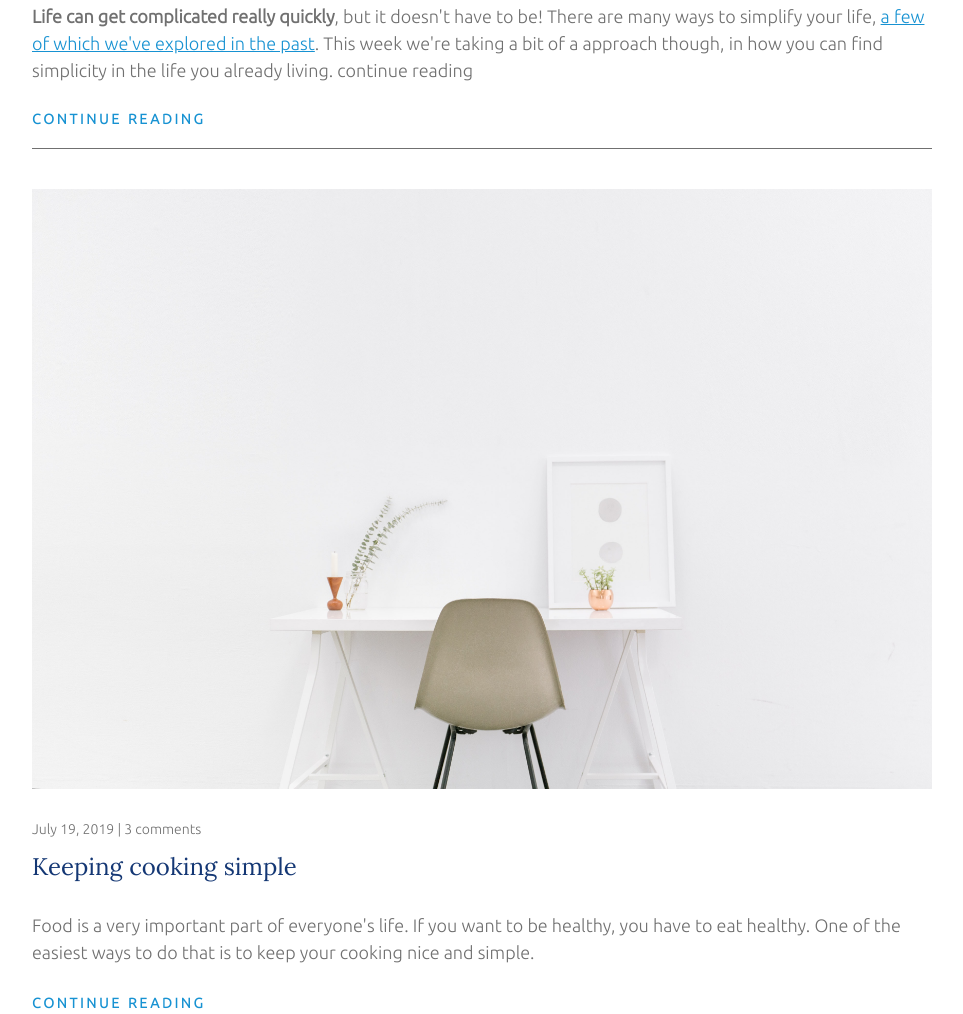
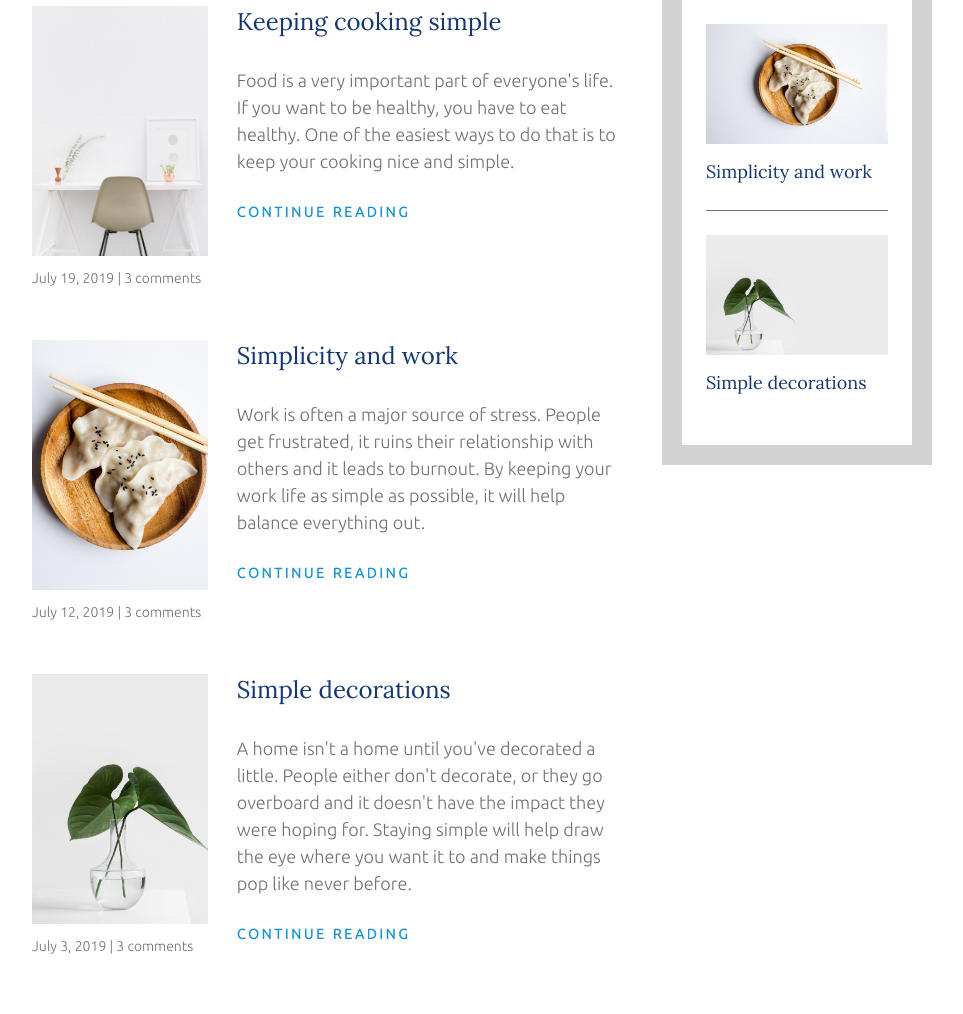
Before and after one commit to romelmahmud/simple-life-website, a plain HTML site: page index.html in a window 1280 px wide. Shown: the part 933-1947 px from the top of the page, without its empty margins (158-1121 px from the left). Drawn offline with Linux system fonts and the light colour scheme.

Commit message:
home page desktop vertion complete vr 1.0

```diff
--- a/index.html
+++ b/index.html
@@ -34,7 +34,7 @@
     <!-- !header section end -->
 
     <!-- container(main) start -->
-    <div class="container container-flex">
+    <div class="container container-main">
       <!-- main section start -->
       <main>
         <!-- featured article -->
@@ -72,7 +72,7 @@
             <img
               src="./img/bench-accounting-nvzvOPQW0gc-unsplash.jpg"
               alt=""
-              class="article-image"
+              class="article-image-recent"
             />
             <p class="article-info">July 19, 2019 | 3 comments</p>
           </div>
@@ -92,7 +92,7 @@
             <img
               src="./img/charles-deluvio-D-vDQMTfAAU-unsplash.jpg"
               alt=""
-              class="article-image"
+              class="article-image-recent"
             />
             <p class="article-info">July 12, 2019 | 3 comments</p>
           </div>
@@ -112,7 +112,7 @@
             <img
               src="./img/sarah-dorweiler-x2Tmfd1-SgA-unsplash.jpg"
               alt=""
-              class="article-image"
+              class="article-image-recent position-right"
             />
             <p class="article-info">July 3, 2019 | 3 comments</p>
           </div>
--- a/style.css
+++ b/style.css
@@ -14,6 +14,7 @@
 }
 header {
   background-color: var(--white);
+  padding-top: 1em;
 }
 
 img {
@@ -35,7 +36,6 @@ body {
   max-width: 900px;
   margin: auto;
   padding: 2em 0;
-
   text-align: left;
 }
 
@@ -130,7 +130,6 @@ a:focus {
 .navbar ul li a {
   text-decoration: none;
   color: var(--grey);
-  padding-bottom: 0.25em;
 }
 
 .navbar ul li a:hover,
@@ -139,7 +138,8 @@ a:focus {
 }
 
 .current-page {
-  border-bottom: 2px solid var(--grey);
+  padding-bottom: 0.5em;
+  border-bottom: 2px solid var(--blue);
 }
 
 .navbar ul li a.current-page:hover {
@@ -188,7 +188,7 @@ a:focus {
 .article-recent {
   display: flex;
   flex-direction: column;
-  margin-bottom: 2em;
+  margin-bottom: 2.5em;
 }
 
 .col-left {
@@ -251,3 +251,38 @@ footer p:first-child {
   font-weight: 700;
   margin-bottom: 0.5em;
 }
+
+@media (min-width: 700px) {
+  .container-main {
+    display: flex;
+    justify-content: space-between;
+  }
+  main {
+    width: 65%;
+  }
+  aside {
+    width: 30%;
+    margin-top: 20px;
+  }
+
+  .article-recent {
+    flex-direction: row;
+    justify-content: space-between;
+  }
+
+  .col-left {
+    width: 30%;
+  }
+  .col-right {
+    width: 65%;
+  }
+
+  .article-image-recent {
+    width: 100%;
+    height: 250px;
+    object-fit: cover;
+  }
+  .position-right {
+    object-position: left;
+  }
+}
```
